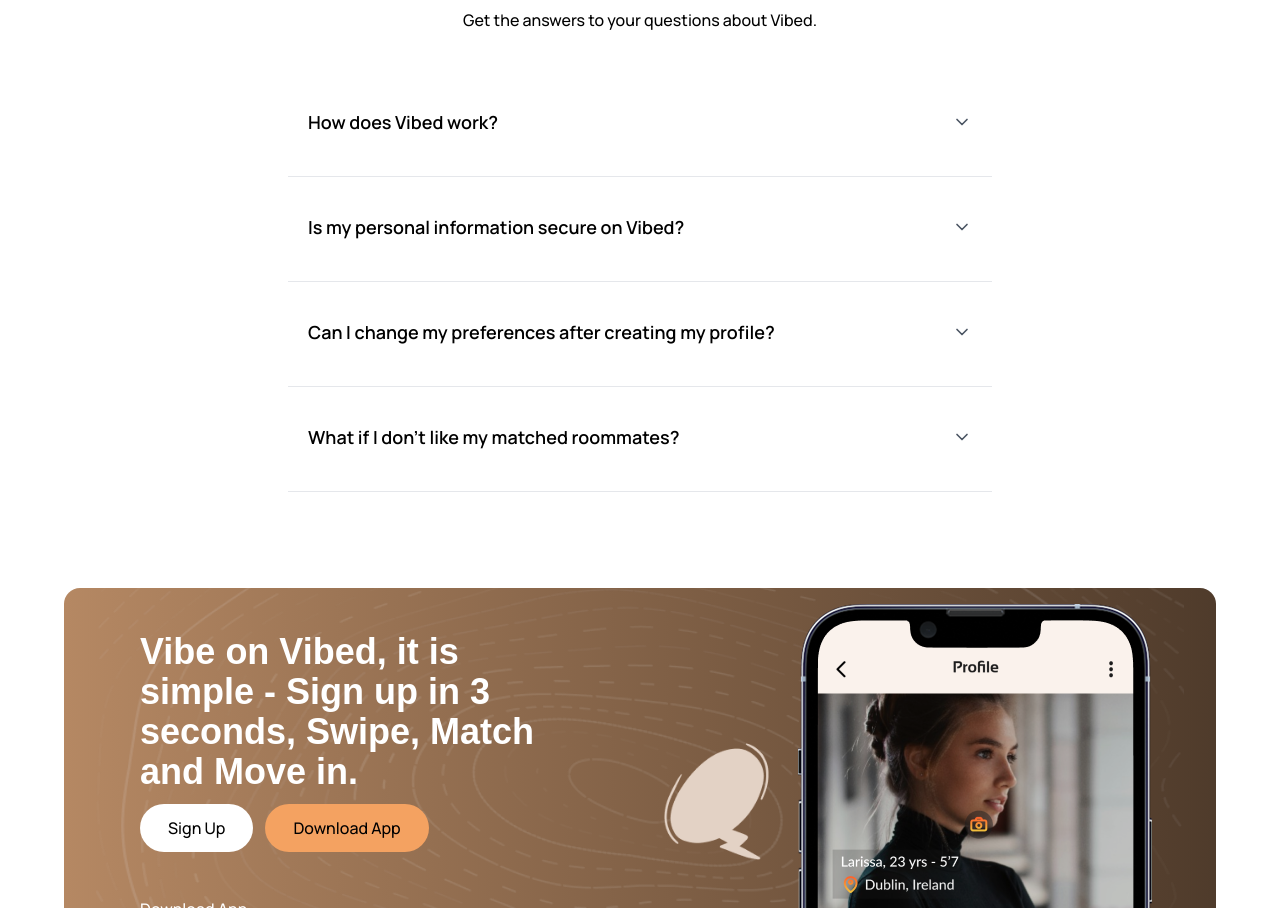
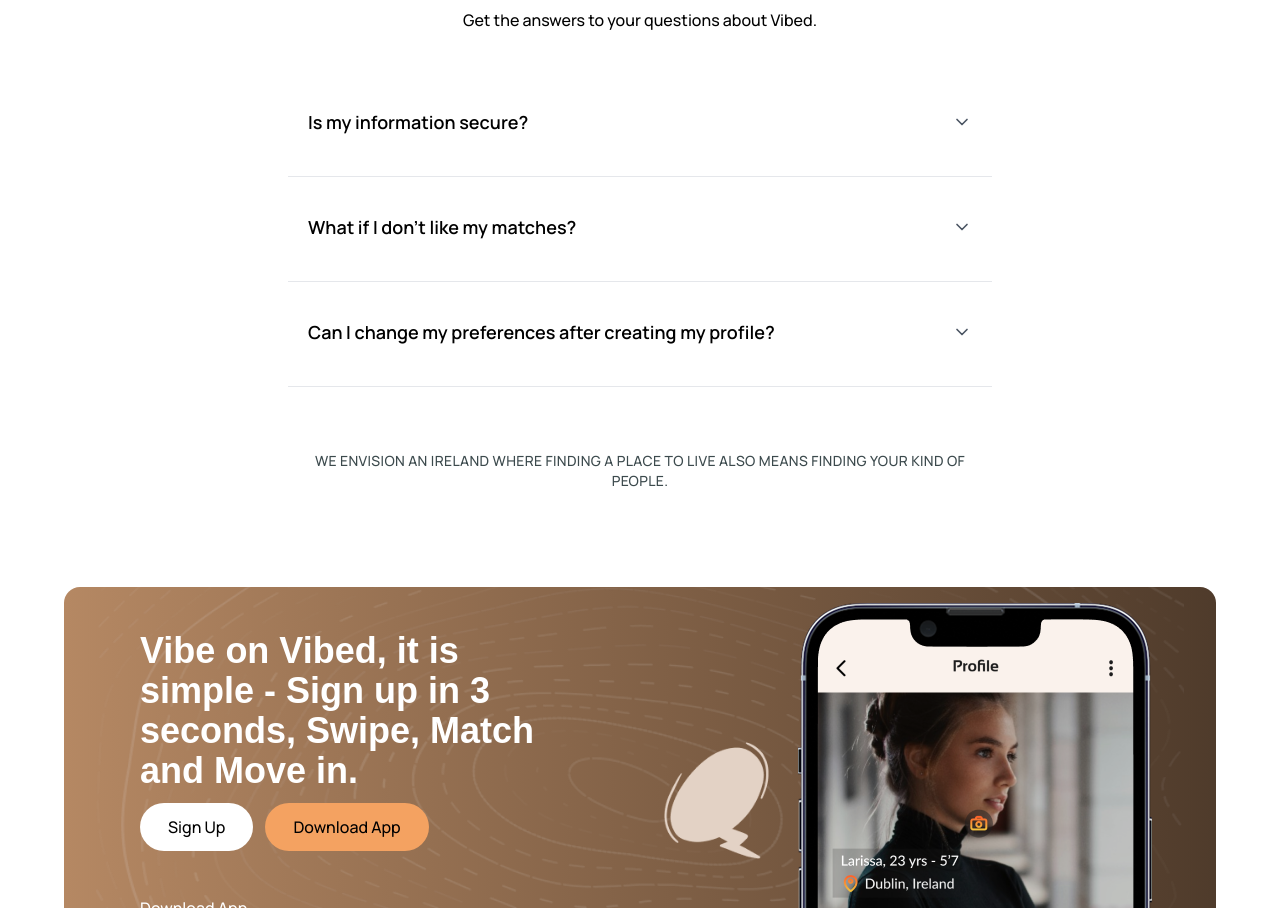
Before and after one commit to Juniour7/vibed, a React (Vite) app: page / in a window 1280 px wide. Shown: the part 4695-5603 px from the top of the page. Built offline with nearby package versions, Linux system fonts and the light colour scheme; a web font is replaced by a local one.

Commit message:
chore(faq);updated faq items

```diff
--- a/src/components/landing/Faq.tsx
+++ b/src/components/landing/Faq.tsx
@@ -1,29 +1,25 @@
 import { useState } from "react";
 import { ChevronDown } from "lucide-react";
+import { motion } from "framer-motion";
 
 const Faq = () => {
   const [openIndex, setOpenIndex] = useState<number | null>(null);
 
   const faqs = [
     {
-      question: "How does Vibed work?",
+      question: "Is my information secure?",
       answer:
-        "Vibed connects you with verified roommates and apartments that match your lifestyle. Simply create a profile, explore listings, get matched, and chat directly in the app to plan your move.",
+        "We prioritize user privacy with robust encryption and secure authentication.",
     },
     {
-      question: "Is my personal information secure on Vibed?",
+      question: "What if I don't like my matches?",
       answer:
-        "Yes, we prioritize user privacy and employ robust security measures to protect your data, including encryption and secure authentication protocols.",
+        "Adjust your preferences at any time to refine your search and improve accuracy.",
     },
     {
       question: "Can I change my preferences after creating my profile?",
       answer:
         "Absolutely! You can update your profile and preferences at any time to refine your roommate search and improve match accuracy.",
-    },
-    {
-      question: "What if I don't like my matched roommates?",
-      answer:
-        "If you're not satisfied with your matches, you can adjust your preferences or reach out to our support team for assistance in finding better-suited roommates.",
     },
   ];
 
@@ -88,6 +84,19 @@
             );
           })}
         </div>
+
+        {/* Trust Footer */}
+        <motion.div
+          className="text-center mt-16 max-w-2xl mx-auto"
+          initial={{ opacity: 0 }}
+          whileInView={{ opacity: 1 }}
+          viewport={{ once: true }}
+          transition={{ delay: 0.5 }}
+        >
+          <p className="text-sm font-medium text-[#3C4A4D] uppercase tracking-wide">
+            We envision an Ireland where finding a place to live also means finding your kind of people.
+          </p>
+        </motion.div>
       </div>
     </section>
   );
```
